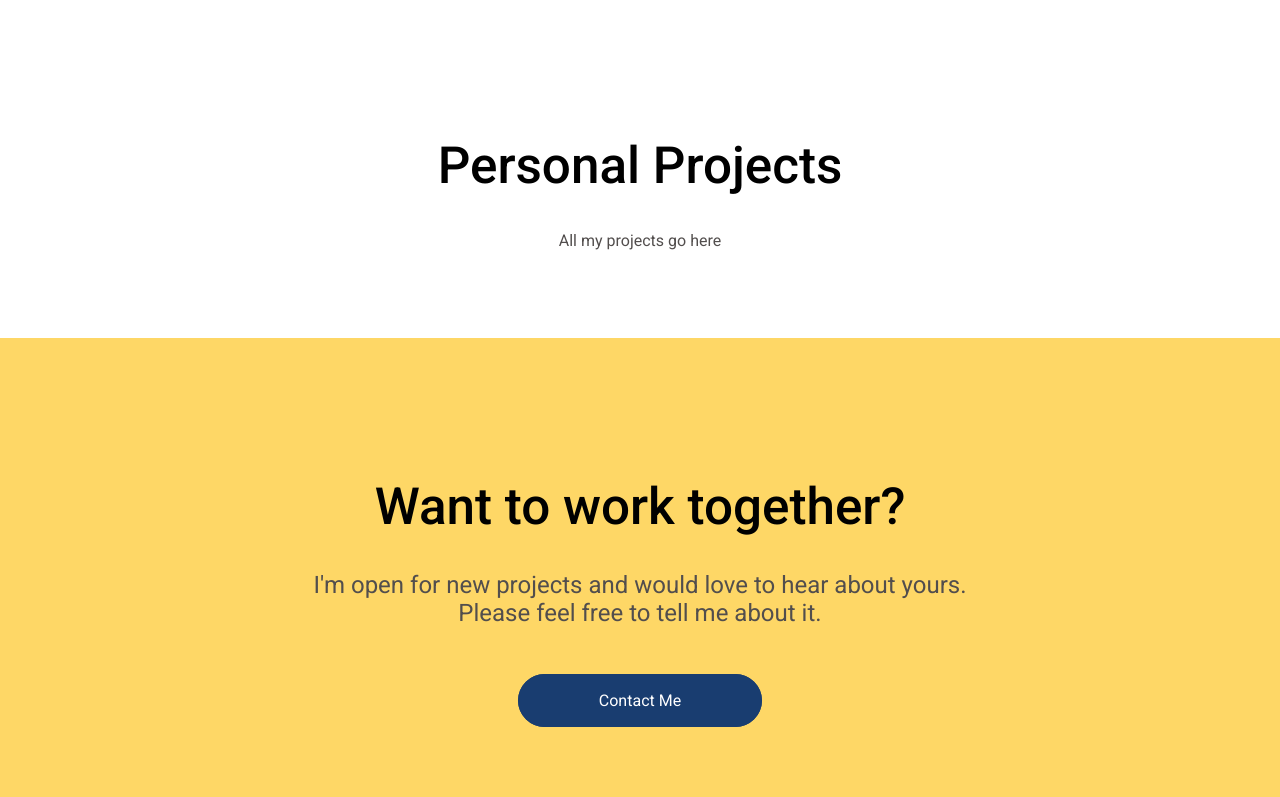
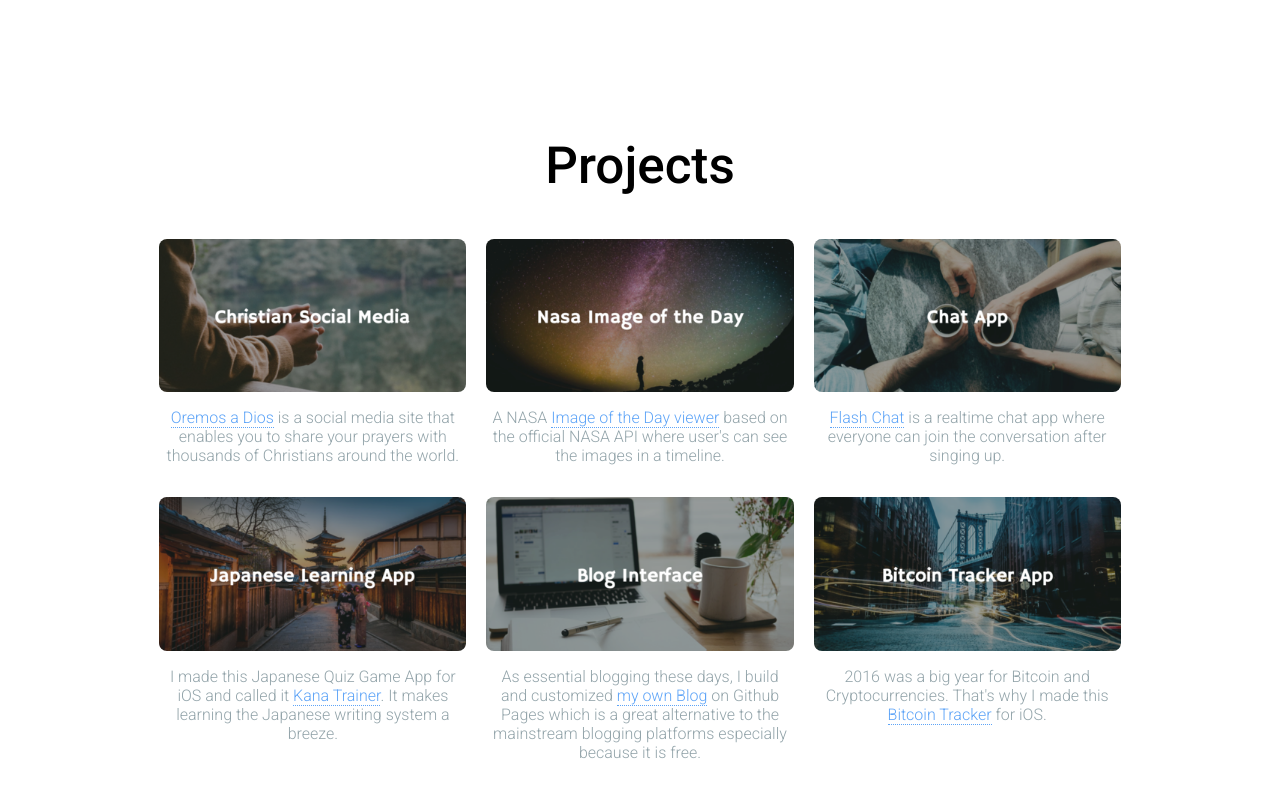
Before and after one commit to Mycroft1891/portfolio, a plain HTML site: page index.html in a window 1280 px wide. Shown: the part 2403-3200 px from the top of the page. Drawn offline with Linux system fonts and the light colour scheme.

Commit message:
add project design and improve mobile rendering

```diff
--- a/css/custom.css
+++ b/css/custom.css
@@ -23,12 +23,7 @@ p {
 }
 
 a {
-  margin: 0em 0.5em;
-  padding: 0.7em 1.5em;
   text-decoration: none;
-  color: white;
-  background: #193d70;
-  border-radius: 0.2em;
   transition: all .3s;
 }
 
@@ -56,6 +51,16 @@ footer {
   width: 30%;
   display: block;
   transition: all .3s;
+}
+
+
+.social a {
+  margin: 0em 0.5em;
+  padding: 0.7em 1.5em;
+  text-decoration: none;
+  color: white;
+  background: #193d70;
+  border-radius: 0.2em;
 }
 
 .social a:hover {
@@ -91,6 +96,32 @@ footer {
   width: 30%;
 }
 
+.project {
+  margin: 0.5rem;
+  width: 30%;
+  display: inline-grid;
+}
+
+.project p {
+  color: #93a4aa;
+  font-weight: 100;
+}
+
+.project a {
+  color: #5EA4F7;
+  border-bottom: 1px dotted #5EA4F7;
+}
+
+.project img {
+  border-radius: 0.5em;
+  max-width: 100%;
+  transition: all 0.3s;
+}
+
+.project img:hover {
+  transform: scale(1.05);
+}
+
 .final-section {
   background-color: #FED766;
   padding: 2em;
@@ -106,6 +137,8 @@ footer {
   border: 1px solid #193d70;
   border-radius: 2em;
   padding: 1em 5rem;
+  color: white;
+  background-color: #193d70;
 }
 
 #contact:hover {
@@ -127,11 +160,6 @@ footer {
 @media screen and (max-width: 499px) {
   h1 {
     font-size: 2.2rem;
-  }
-
-  a {
-    margin: 0em 0.1em;
-    padding: 0.8em;
   }
 
   .about {
@@ -160,8 +188,17 @@ footer {
     display: none;
   }
 
+  .social a {
+    margin: 0em 0.1em;
+    padding: 0.8em;
+  }
+
   .skill {
     width: 30%;
+  }
+
+  .project {
+    width: 90%;
   }
 
   #top-img {
@@ -175,13 +212,13 @@ footer {
 }
 
 @media (min-width: 500px) and (max-width: 749px) {
-  a {
+  .social a {
     margin: 0em 0.1em;
     padding: 0.8em;
   }
 
   .projects, .skill-list, .about-me, .final {
-    width: 80%;
+    width: 90%;
   }
 
   .social {
@@ -197,8 +234,17 @@ footer {
     font-size: 0.6em;
   }
 
+  .about-me p {
+    width: 100%;
+  }
+
   .skill {
     width: 30%;
+  }
+
+  .project {
+    margin: 0.5em;
+    width: 45%;
   }
 
   #profile-img {
--- a/index.html
+++ b/index.html
@@ -148,8 +148,65 @@
 
       <div class="project-section">
         <div class="projects">
-          <h1>Personal Projects</h1>
-          <p>All my projects go here</p>
+          <h1>Projects</h1>
+          <div class="project">
+            <img src="/portfolio/img/projects/christian.png" alt="christian social media">
+            <p>
+              <a href="https://oremosadios.com">Oremos a Dios</a>
+              is a social media site that enables you to share
+              your prayers with thousands of Christians around
+              the world.
+            </p>
+          </div>
+
+          <div class="project">
+            <img src="/portfolio/img/projects/nasa.png" alt="">
+            <p>
+              A NASA
+              <a href="https://nasa-udacity.firebaseapp.com/">Image of the Day viewer</a>
+              based on the official NASA API where user's can see the images in a
+              timeline.
+            </p>
+          </div>
+
+          <div class="project">
+            <img src="/portfolio/img/projects/chat.png" alt="">
+            <p>
+              <a href="https://flash-chat-ca9f8.firebaseapp.com/">Flash Chat</a>
+              is a realtime chat app where everyone can join the conversation
+              after singing up.
+            </p>
+          </div>
+
+          <div class="project">
+            <img src="/portfolio/img/projects/japanese.png" alt="">
+            <p>
+              I made this Japanese Quiz Game App for iOS and called it
+              <a href="https://github.com/Mycroft1891/swift_box/tree/master/Swift%203/Kana%20Trainer">Kana Trainer</a>.
+              It makes learning the Japanese writing system a breeze.
+            </p>
+          </div>
+
+          <div class="project">
+            <img src="/portfolio/img/projects/blog.png" alt="">
+            <p>
+              As essential blogging these days, I build and customized
+              <a href="https://mycroft1891.github.io/">my own Blog</a>
+              on Github Pages which is a great alternative to the mainstream
+              blogging platforms especially because it is free.
+            </p>
+          </div>
+
+          <div class="project">
+            <img src="/portfolio/img/projects/bitcoin.png" alt="">
+            <p>
+              2016 was a big year for Bitcoin and Cryptocurrencies.
+              That's why I made this
+              <a href="https://github.com/Mycroft1891/swift_box/tree/master/Swift%203/BitcoinTicker">Bitcoin Tracker</a>
+              for iOS.
+            </p>
+          </div>
+
         </div><!-- end project section -->
       </div>
 
@@ -168,6 +225,5 @@
         Made with &#9829; by me &copy; 2018
       </footer>
     </div>
-    <script src="/portfolio/js/main.js" async></script>
   </body>
 </html>
```
Also changed, not shown: img/jumbo original.jpg (added), img/jumbo.jpg, img/projects/bitcoin.png (added), img/projects/blog.png (added), img/projects/chat.png (added), img/projects/christian.png (added), img/projects/japanese.png (added), img/projects/nasa.png (added), img/projects_original/bitcoin.png (added), img/projects_original/blog.png (added), img/projects_original/chat.png (added), img/projects_original/christian.png (added), img/projects_original/japanese.png (added), img/projects_original/nasa.png (added), 1 other file.
